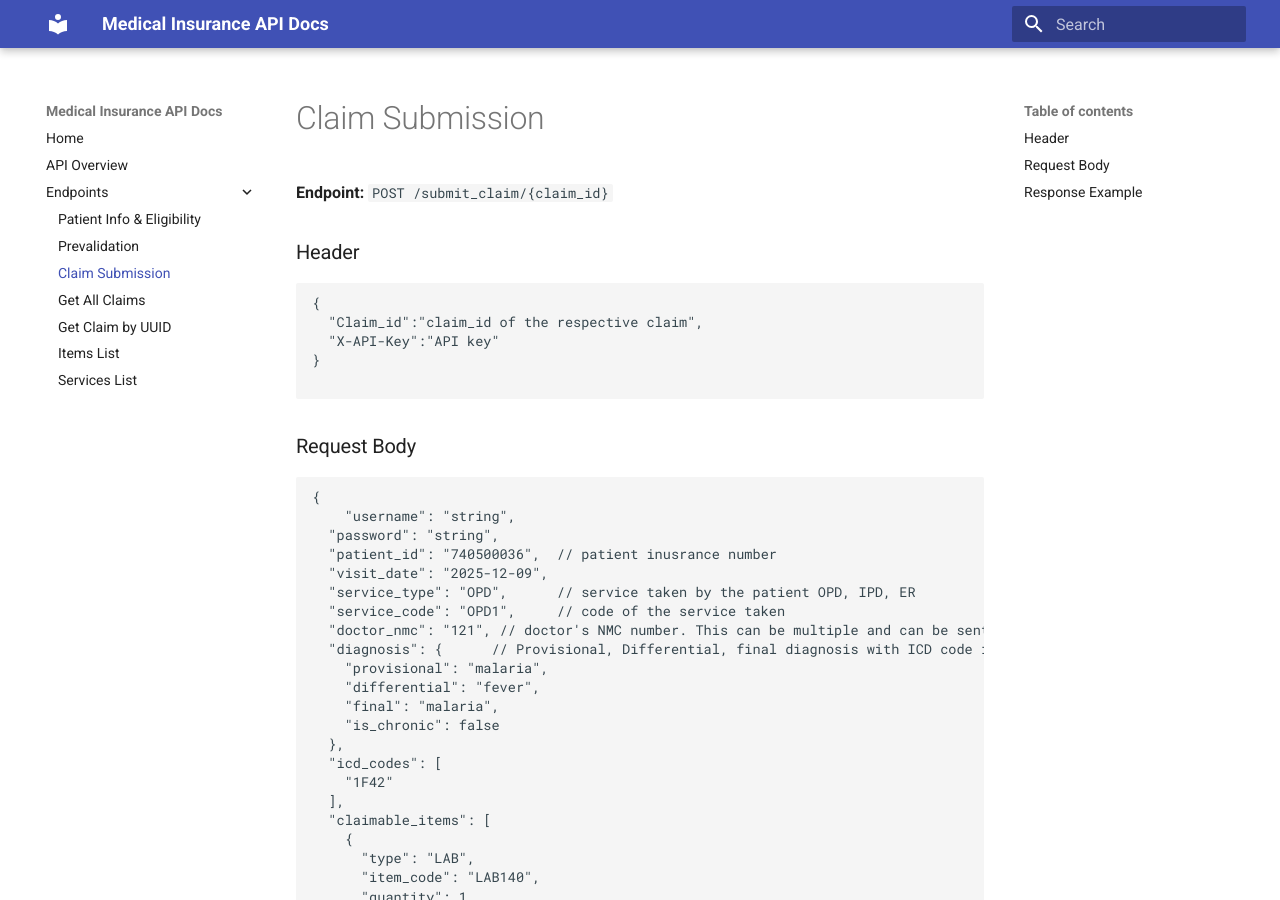
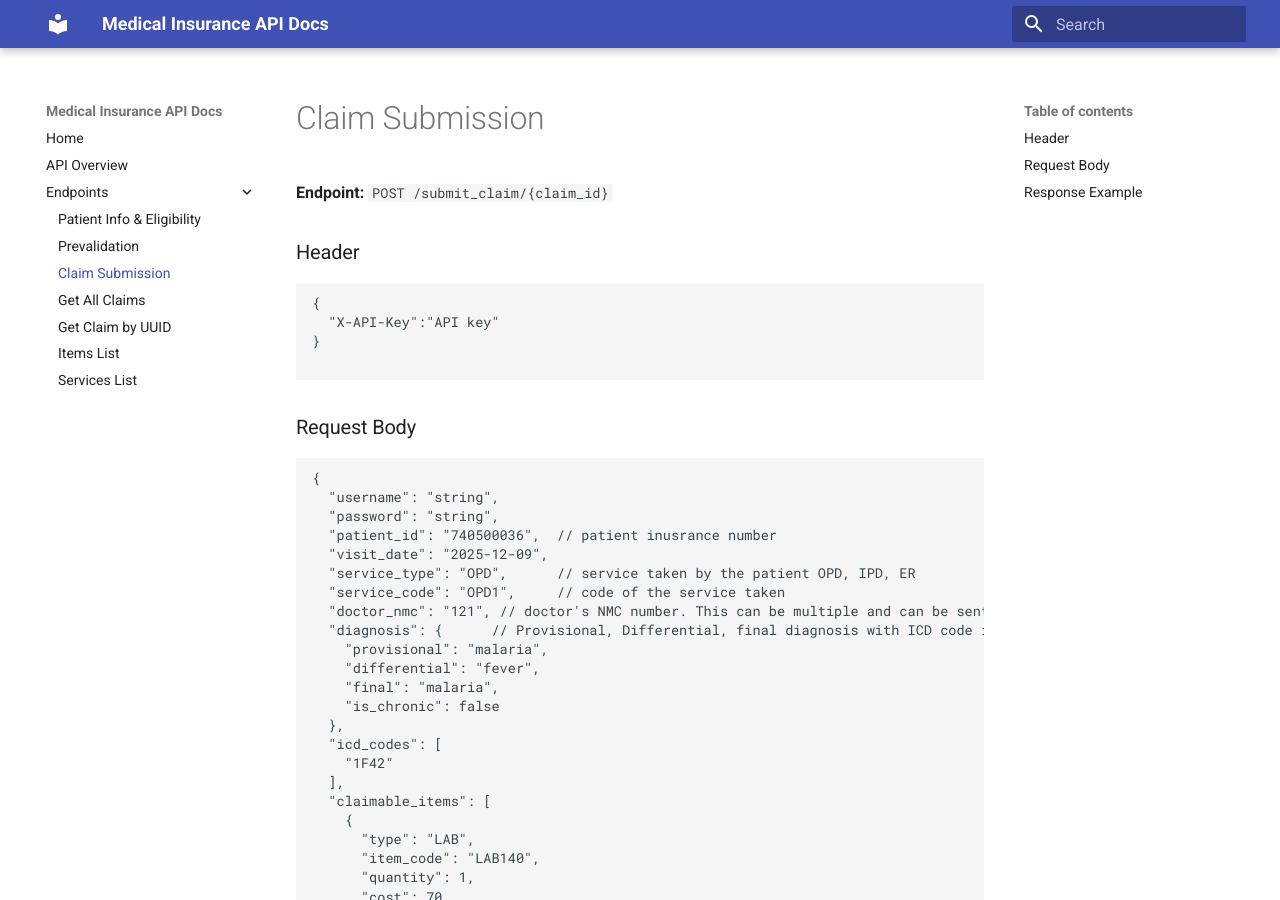
Before and after one commit to sugamkarki45/medical_insurance, an MkDocs documentation site: the page built from docs/docs/submit_claim.md, in a window 1280 px wide and 900 px high. Built offline with MkDocs 1.6.1 and Material for MkDocs 9.7.7, drawn with Linux system fonts in a browser that asks for light colours.

Commit message:
Fix JSON formatting in submit_claim.md

````diff
--- a/docs/docs/submit_claim.md
+++ b/docs/docs/submit_claim.md
@@ -5,7 +5,6 @@
 ### Header
 ```json
 {
-  "Claim_id":"claim_id of the respective claim",
   "X-API-Key":"API key"
 }
 
@@ -13,7 +12,7 @@
 ### Request Body
 ```json
 {
-    "username": "string",
+  "username": "string",
   "password": "string",
   "patient_id": "740500036",  // patient inusrance number
   "visit_date": "2025-12-09",
````
